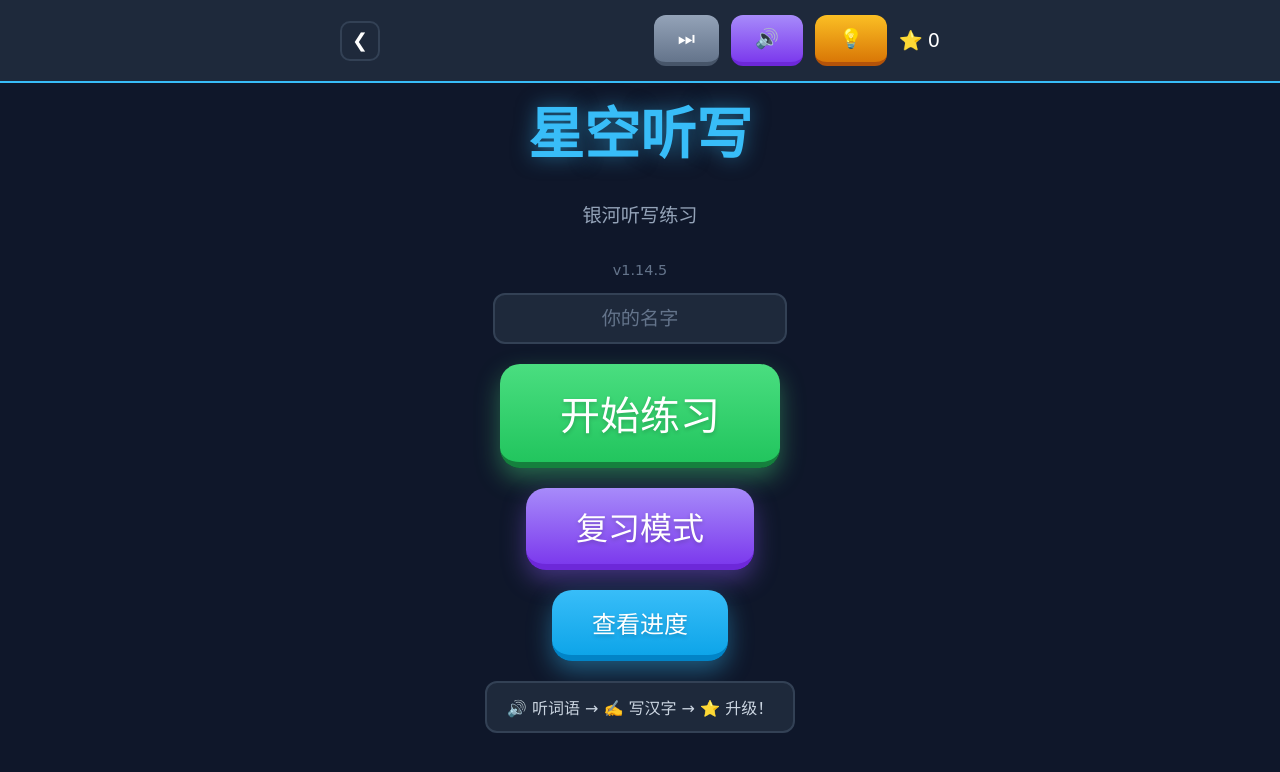
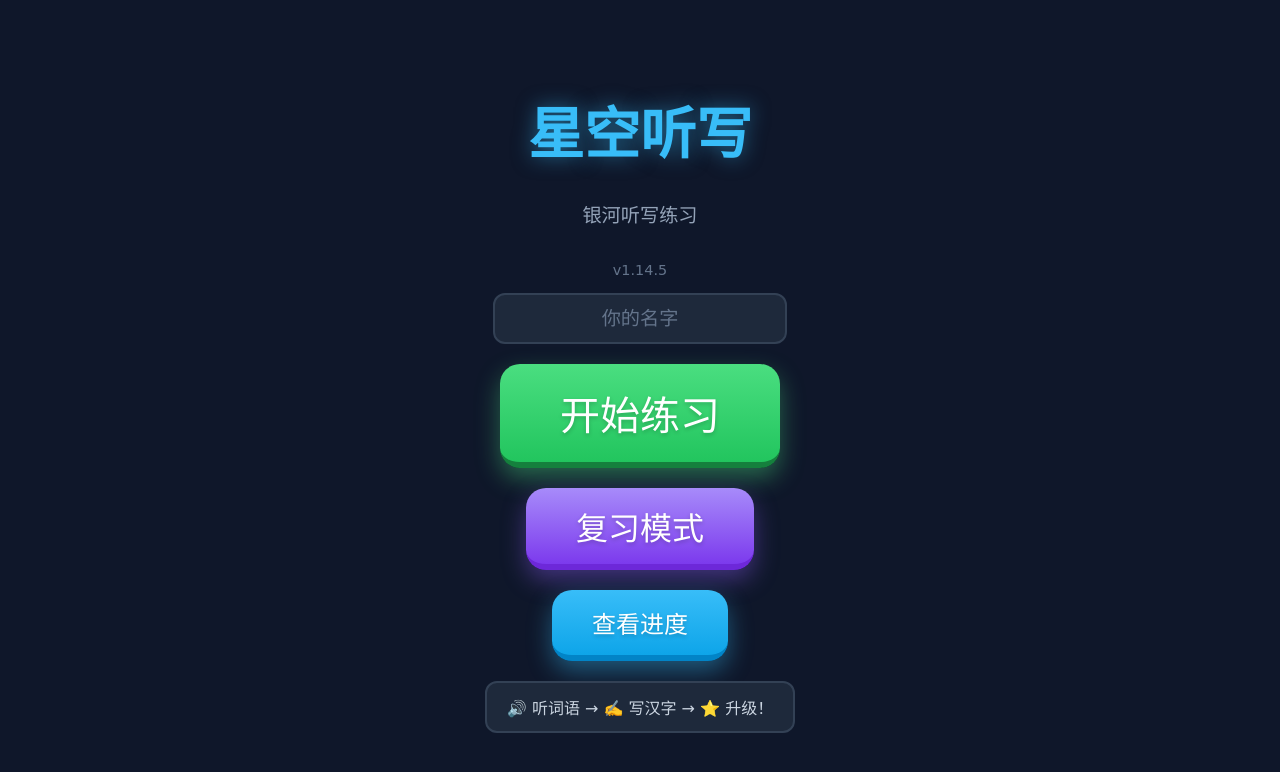
Before and after one commit to njytim-cyber/chinese-tingxie, a website built with Vite: page index.html in a window 1280 px wide. Built offline with nearby package versions, Linux system fonts and the light colour scheme; a web font is replaced by a local one.

Commit message:
Hide HUD on start screen by default

```diff
--- a/index.html
+++ b/index.html
@@ -44,7 +44,7 @@
 
     <canvas id="particle-canvas"></canvas>
 
-    <div class="hud">
+    <div class="hud" style="display: none;">
         <div class="hud-inner">
             <button class="menu-btn" id="menu-btn" title="返回">❮</button>
 
```
Also changed, not shown: tests/game.spec.js (+4 -0 lines).
